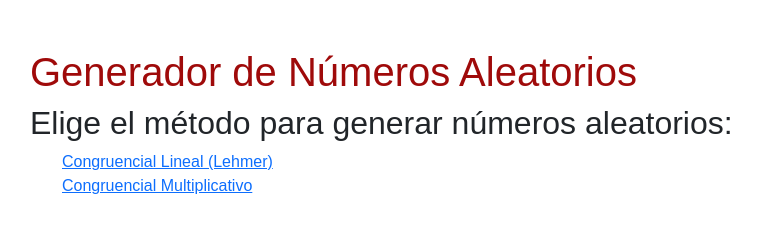
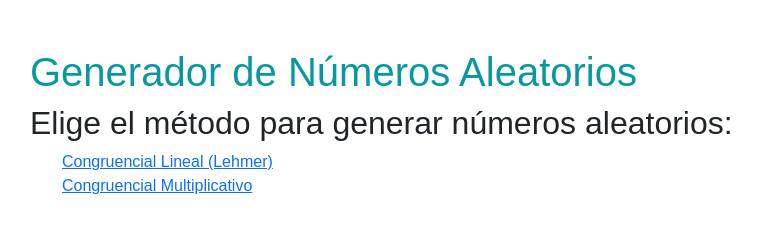
Before and after one commit to MartiBrgs/Modelamiento-2023, a plain HTML site: page static/index.html in a window 1280 px wide. Shown: the whole page, without its empty margins (52-813 px from the left). Drawn offline with nearby package versions, Linux system fonts and the light colour scheme.

Commit message:
cambio color

```diff
--- a/static/styles.css
+++ b/static/styles.css
@@ -4,5 +4,5 @@ body {
 }
 
 h1 {
-    color: #9f0a0a;
+    color: #0a989f;
 }
```
